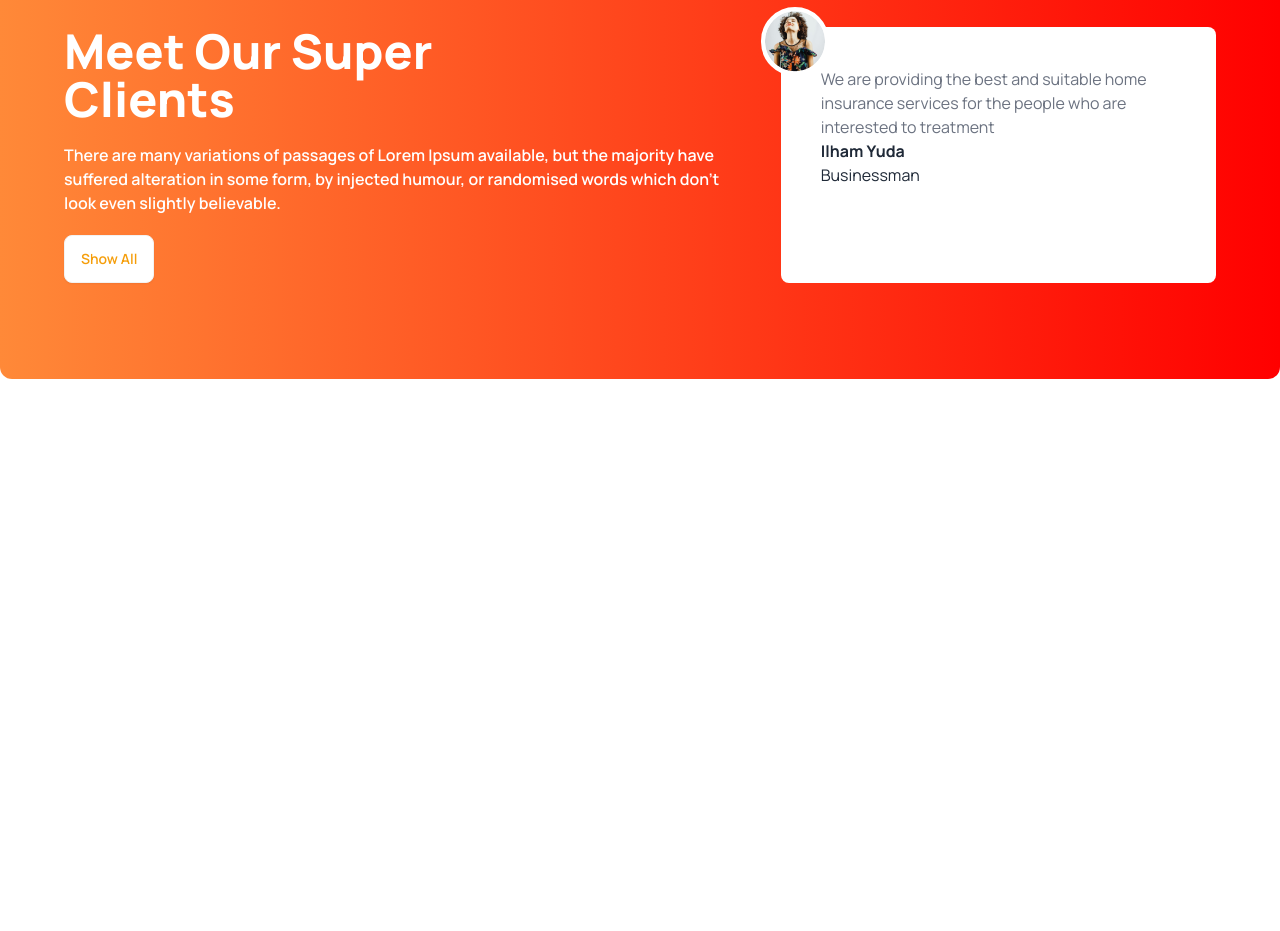
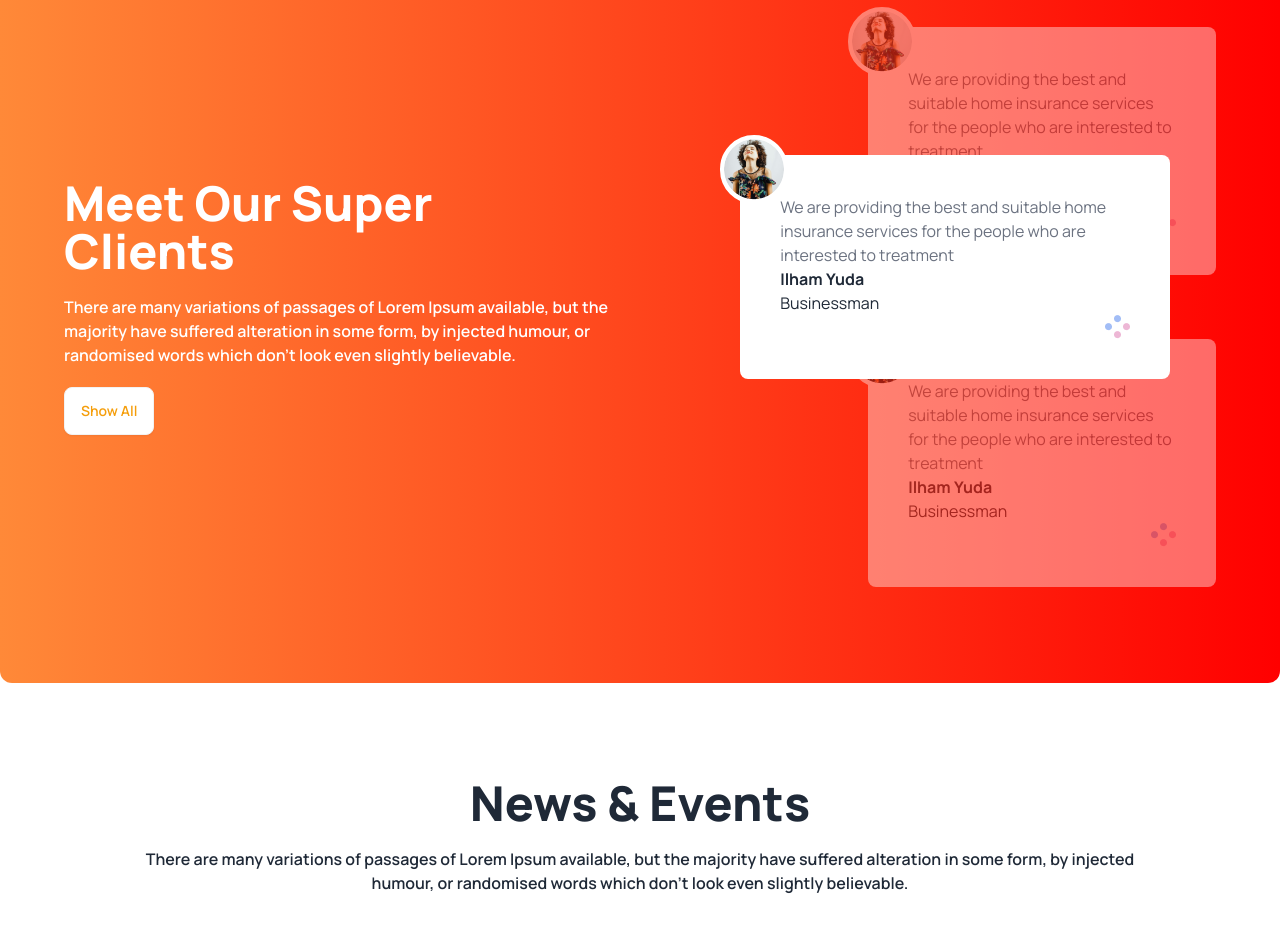
Before and after one commit to f4him-s/tea-house, a plain HTML site: page index.html in a window 1280 px wide. Shown: the part 1880-2811 px from the top of the page. Before the commit the page ends 2355 px from the top, so only its background shows below. Drawn offline with nearby package versions, Linux system fonts and the light colour scheme.

Commit message:
Completed super clien section

```diff
--- a/index.html
+++ b/index.html
@@ -143,19 +143,59 @@
       <!-- Super clients -->
       <section class="my-24 flex gap-12 flex-col lg:flex-row bg-gradient-to-r from-[#FF8938] to-[#f00] px-16 py-24 rounded-xl">
 
+        <div class="flex justify-center items-center lg:pr-40 ">
           <div class="space-y-5">
             <h2 class="text-5xl font-extrabold text-white">Meet Our Super <br>
               Clients</h2>
               <p class="font-semibold text-white">There are many variations of passages of Lorem Ipsum available, but the majority have suffered alteration in some form, by injected humour, or randomised words which don't look even slightly believable. </p>
               <button class="btn bg-white text-amber-500">Show All</button>
           </div>
-        <!-- review -->
-        <div class="relative p-10 rounded-lg bg-white">
+        </div>
+        <!-- review container -->
+        <div class="relative">
+                  <!--next review -->
+          <div class="relative opacity-40 p-10 mb-16 rounded-lg bg-white">
             <img class="absolute bg-white -top-5 -left-5 border-4 border-white rounded-full" src="images/client.png" alt="">
             <p class="text-gray-500">We are providing the best and suitable home insurance services for the people who are interested to treatment</p>
             <h4 class="font-bold">Ilham Yuda</h4>
             <p>Businessman</p>
+            <div class="flex justify-end">
+              <img src="images/circles.png" alt="">
             </div>
+          </div>
+                  <!-- current review -->
+          <div class="absolute top-32 lg:-left-32 z-10 lg:w-[430px] p-10 rounded-lg bg-white">
+            <img class="absolute bg-white -top-5 -left-5 border-4 border-white rounded-full" src="images/client.png" alt="">
+            <p class="text-gray-500">We are providing the best and suitable home insurance services for the people who are interested to treatment</p>
+            <h4 class="font-bold">Ilham Yuda</h4>
+            <p>Businessman</p>
+            <div class="flex justify-end">
+              <img src="images/circles.png" alt="">
+            </div>
+          </div>
+                  <!--previous review -->
+          <div class="relative opacity-40 p-10 rounded-lg bg-white">
+            <img class="absolute bg-white -top-5 -left-5 border-4 border-white rounded-full" src="images/client.png" alt="">
+            <p class="text-gray-500">We are providing the best and suitable home insurance services for the people who are interested to treatment</p>
+            <h4 class="font-bold">Ilham Yuda</h4>
+            <p>Businessman</p>
+            <div class="flex justify-end">
+              <img src="images/circles.png" alt="">
+            </div>
+          </div>
+        </div>
+      </section>
+      <!-- News & Events -->
+      <section class="my-24">
+        <div class="text-center space-y-5">
+          <h2 class="text-5xl font-extrabold">News & Events</h2>
+          <p class="font-semibold px-32">There are many variations of passages of Lorem Ipsum available, but the majority have suffered alteration in some form, by injected humour, or randomised words which don't look even slightly believable. </p>
+        </div>
+        <!-- Blog cards -->
+        <div>
+
+        </div>
+
       </section>
     </main>
 
```
Lines whose indentation alone changed are shown as unchanged.
